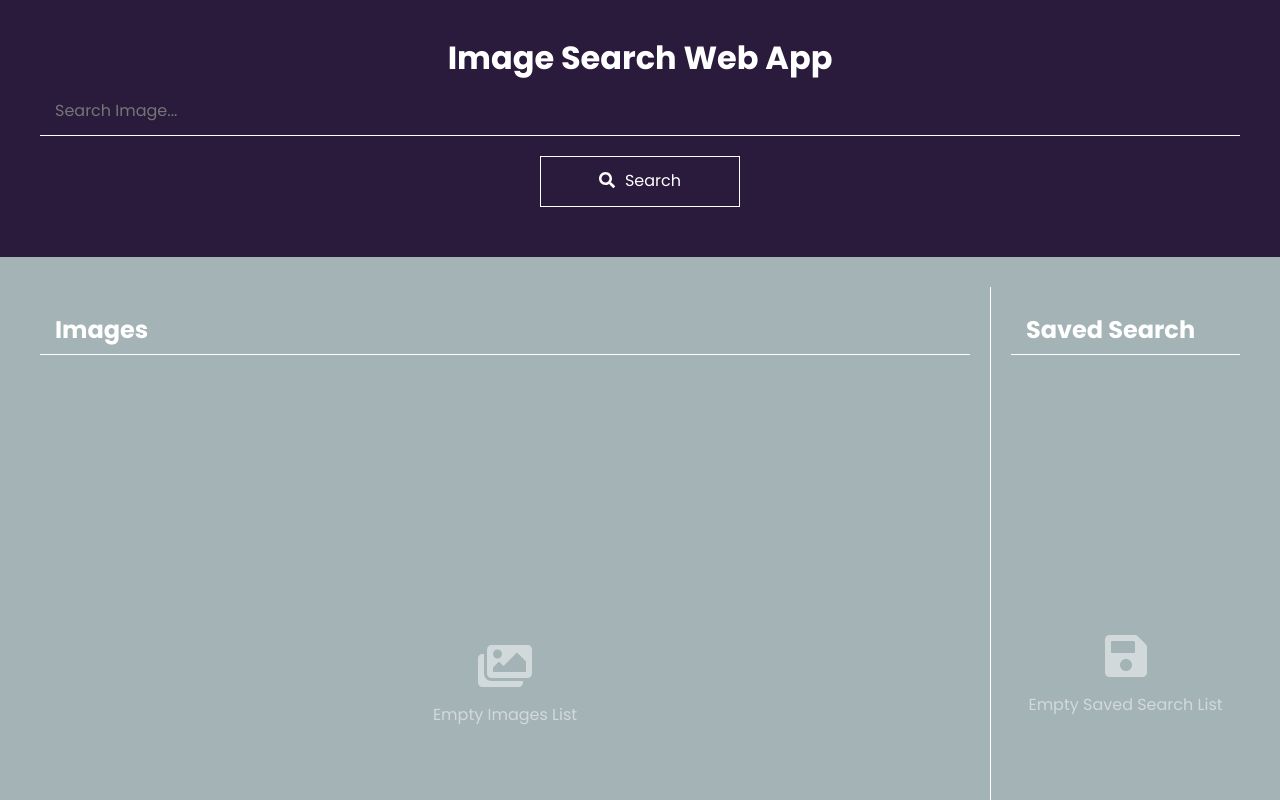
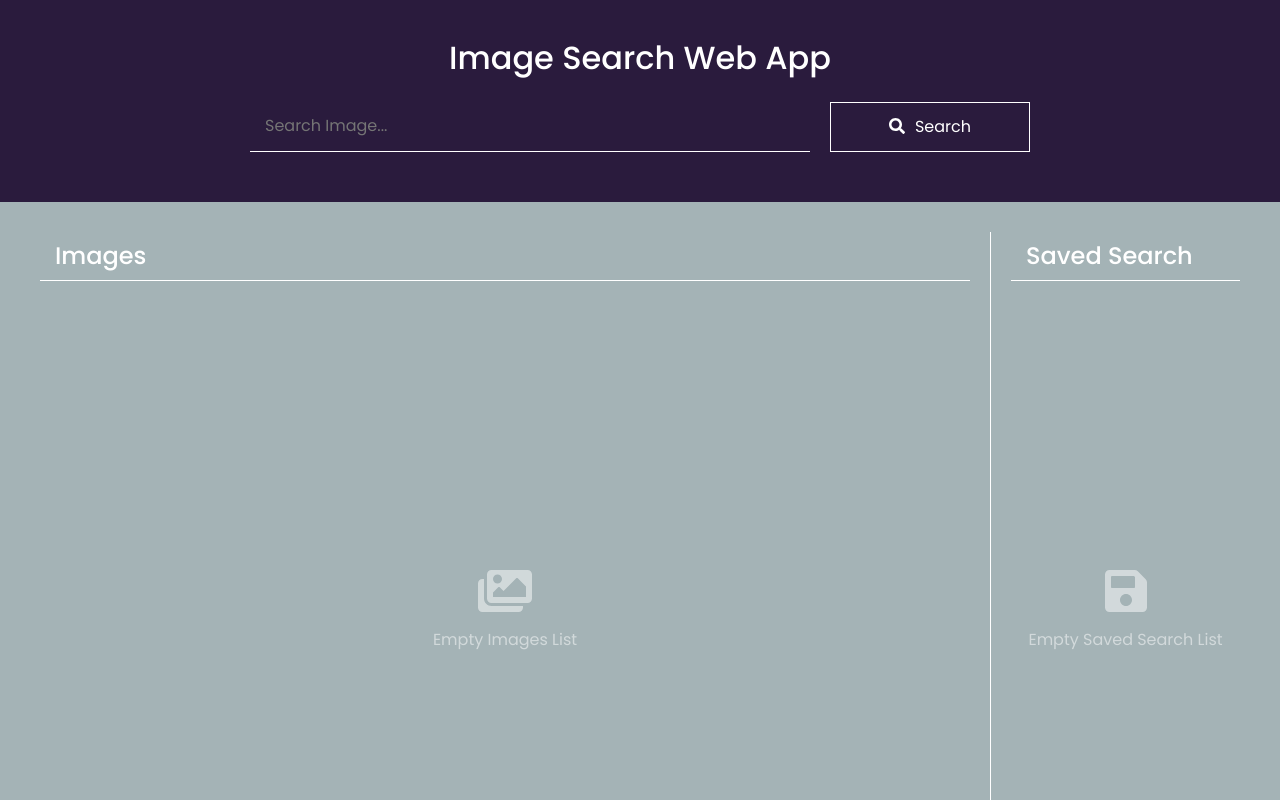
Before and after one commit to patryk995/Image-Search-Web-App, a React (Create React App) app: page / in a window 1280 px wide. Shown: the top 800 px of the page. Built offline with nearby package versions, Linux system fonts and the light colour scheme; what unsplash-js would draw is missing.

Commit message:
small restructure

```diff
--- a/src/App.css
+++ b/src/App.css
@@ -3,6 +3,9 @@ body {
   background: #a4b3b6;
   color: #fff;
   overflow-x: hidden;
+}
+h2 {
+  font-weight: 500;
 }
 button:focus,
 input:focus {
@@ -34,6 +37,9 @@ button {
 .m-auto {
   margin: auto;
 }
+.mt-auto {
+  margin-top: auto;
+}
 .my-auto {
   margin-top: auto;
   margin-bottom: auto;
@@ -44,20 +50,24 @@ button {
   justify-content: space-between;
 }
 .site-title {
+  font-weight: 500;
   margin: 0;
+  margin-bottom: 15px;
   text-align: center;
 }
 .search-container {
   display: flex;
-  flex-direction: column;
+  width: 800px;
+  margin: auto;
 }
 #searchInput {
+  flex: 1;
   color: #fff;
   background: transparent;
   max-width: 100%;
   border: none;
   border-bottom: 1px solid;
-  margin: 10px 0;
+  margin: 10px;
   padding: 15px;
   box-sizing: border-box;
 }
@@ -67,7 +77,7 @@ button {
   max-width: 100%;
   width: 200px;
   border: 1px solid;
-  margin: 10px auto;
+  margin: 10px;
   padding: 15px;
   box-sizing: border-box;
 }
@@ -92,7 +102,7 @@ button {
   flex-direction: column;
   position: relative;
   margin: 0px 0px 0px 20px;
-  padding: 0px 0px 20px 20px;
+  padding: 0px 0px 0px 20px;
   min-height: 90vh;
   position: sticky;
   border-left: 1px solid;
@@ -144,12 +154,23 @@ button {
   display: flex;
   justify-content: space-between;
 }
+.images-title {
+  display: flex;
+  justify-content: space-between;
+}
+.images-title > h2 {
+  margin: 0;
+}
+.images-count {
+  margin: auto 0;
+}
 .images-grid {
   column-count: 5;
   column-gap: 5px;
   line-height: 0;
 }
 .single-photo {
+  cursor: pointer;
   width: auto;
   max-width: 100%;
   height: auto;
@@ -173,6 +194,7 @@ button {
 }
 .title {
   width: 100%;
+  margin: 0;
   border-bottom: 1px solid;
   padding: 10px 15px;
   box-sizing: border-box;
@@ -250,6 +272,7 @@ button {
   right: 20px;
 }
 .modal-arrow > button {
+  z-index: 1;
   margin: auto 0;
   background: transparent;
   color: #fff;
--- a/src/components/images/ImagesContainer.js
+++ b/src/components/images/ImagesContainer.js
@@ -10,7 +10,15 @@ export class ImagesContainer extends Component {
   render() {
     return (
       <div className="images-container">
-        <h2 className="text-center title">Images</h2>
+        <div className="title images-title">
+          <h2>Images</h2>
+          {this.props.image.isFirstLoad && (
+            <p className="images-count">
+              On keyword <b>{this.props.image.keyword}</b>{" "}
+              {this.props.image.totalImages} images found.
+            </p>
+          )}
+        </div>
         {this.props.image.loading ? (
           <LoadingSpinner />
         ) : this.props.image.isFirstLoad ? (
--- a/src/components/images/ImagesGrid.js
+++ b/src/components/images/ImagesGrid.js
@@ -6,7 +6,6 @@ import { getMoreImages } from "./../../actions/imageActions";
 import Image from "./Image";
 import { FontAwesomeIcon } from "@fortawesome/react-fontawesome";
 import LoadingSpinner from "../LoadingSpinner";
-import SaveSearchBtn from "./SaveSearchBtn";
 
 export class ImagesGrid extends Component {
   state = {
@@ -35,7 +34,7 @@ export class ImagesGrid extends Component {
         <div className="py-5 text-center opacity-half m-auto red">
           <FontAwesomeIcon icon="sad-cry" size="3x" />
           <p>
-            No images found.
+            On keyword <b>{this.props.image.keyword}</b> No images found.
             <br />
             Try again!
           </p>
@@ -45,13 +44,12 @@ export class ImagesGrid extends Component {
 
     return (
       <div className="images-container">
-        <div className="images-top-line py-5">
+        {/* <div className="images-top-line py-5">
           <p className="my-auto">
             On keyword <b>{this.props.image.keyword}</b>{" "}
             {this.props.image.totalImages} images found.
           </p>
-          <SaveSearchBtn />
-        </div>
+        </div> */}
         <InfiniteScroll
           dataLength={images.length}
           next={this.fetchImages}
--- a/src/components/images/SaveSearchBtn.js
+++ b/src/components/savedSearch/SaveSearchBtn.js
@@ -9,12 +9,10 @@ export class SaveSearchBtn extends Component {
   };
   render() {
     return (
-      <div>
-        <button className="btn" onClick={this.saveSearch}>
-          <FontAwesomeIcon icon="save" />
-          <span className="btn-text">Save Search</span>
-        </button>
-      </div>
+      <button className="btn" onClick={this.saveSearch}>
+        <FontAwesomeIcon icon="save" />
+        <span className="btn-text">Save Search</span>
+      </button>
     );
   }
 }
--- a/src/components/savedSearch/SavedSearchList.js
+++ b/src/components/savedSearch/SavedSearchList.js
@@ -2,6 +2,8 @@ import React, { Component } from "react";
 import { connect } from "react-redux";
 import { FontAwesomeIcon } from "@fortawesome/react-fontawesome";
 import SavedSearchItem from "./SavedSearchItem";
+import SaveSearchBtn from "./SaveSearchBtn";
+
 export class SavedSearchList extends Component {
   render() {
     const savedSearch = this.props.image.savedSearchList;
@@ -22,6 +24,11 @@ export class SavedSearchList extends Component {
               <p>Empty Saved Search List</p>
             </div>
           )}
+          {this.props.image.isFirstLoad && this.props.image.totalImages !== 0 && (
+            <div className="mt-auto">
+              <SaveSearchBtn />
+            </div>
+          )}
         </div>
       </div>
     );
--- a/src/reducers/imageReducer.js
+++ b/src/reducers/imageReducer.js
@@ -34,7 +34,8 @@ export default function(state = initialState, action) {
         };
       } else {
         return {
-          ...state
+          ...state,
+          loading: false
         };
       }
 
```
